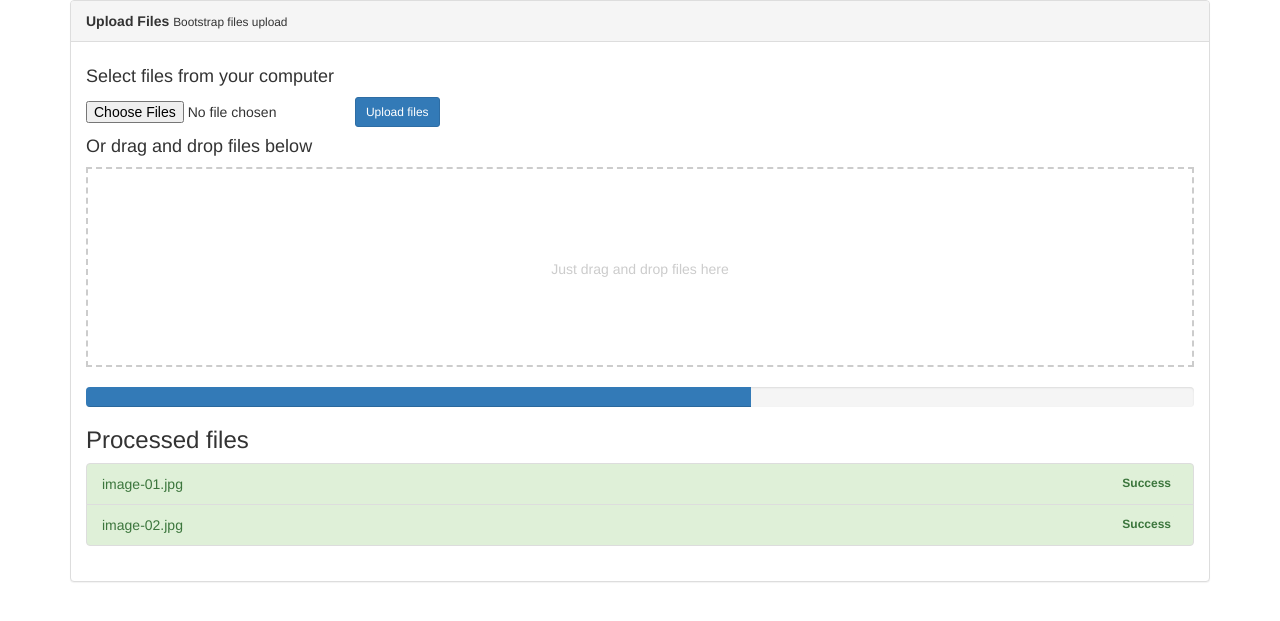
After one commit to sigmundv/encrypt-image, a Flask app: page /upload in a window 1280 px wide. The commit adds this page. Shown: the top 621 px of the page. Run offline with Flask 2, Linux system fonts and the light colour scheme; parts of the project's set-up code (start-up, migrations or seed data) failed here and were passed over; some libraries are stand-ins or nearby versions.

Commit message:
Implemented upload functionality

```diff
--- a/config.py
+++ b/config.py
@@ -23,12 +23,14 @@ class Auth:
 		AUTH_URI = 'https://accounts.google.com/o/oauth2/auth'
 		TOKEN_URI = 'https://accounts.google.com/o/oauth2/token'
 		USER_INFO = 'https://www.googleapis.com/userinfo/v2/me'
-		SCOPE = 'https://www.googleapis.com/auth/userinfo.email'
+		SCOPE = ['profile', 'email']
 
 
 class Config:
     APP_NAME = "ImCrypt"
     SECRET_KEY = os.environ.get("SECRET_KEY") or "imcrypt-dev"
+    SQLALCHEMY_TRACK_MODIFICATIONS = False
+    MAX_CONTENT_LENGTH = 5 * 1024 * 1024  # Max filesize of 5MB
 
 
 class DevConfig(Config):
--- a/imcrypt.py
+++ b/imcrypt.py
@@ -1,32 +1,51 @@
-import ssl
-import datetime
+import datetime, arrow, json, os, base64
+from ssl import SSLContext, PROTOCOL_TLSv1_1, create_default_context
 from requests_oauthlib import OAuth2Session
 from flask import Flask, render_template, redirect, url_for, request, session
-from flask_login import LoginManager, login_required, current_user
+from flask_login import LoginManager, login_required, current_user, login_user, UserMixin, logout_user
 from flask_sqlalchemy import SQLAlchemy
+from flask_hashing import Hashing
 from config import config, Auth
-from requests import HTTPError
+from requests.exceptions import HTTPError
 
 app = Flask(__name__)
 
 app.config.from_object(config["dev"])
 
-db = SQLAlchemy(app)
+hashing = Hashing(app)
 
-class User(db.Model):
+db = SQLAlchemy(app, session_options={"autoflush": False})
+
+class User(db.Model, UserMixin):
     __tablename__ = "users"
     id = db.Column(db.Integer, primary_key=True)
     email = db.Column(db.String(100), unique=True, nullable=False)
-#    name = db.Column(db.String(100), nullable=True)
-#    avatar = db.Column(db.String(200))
+    name = db.Column(db.String(100), nullable=True)
+    avatar = db.Column(db.String(200))
     active = db.Column(db.Boolean, default=False)
     tokens = db.Column(db.Text)
     created_at = db.Column(db.DateTime, default=datetime.datetime.utcnow())
+
+class Uploads(db.Model):
+    __tablename = "uploads"
+    userID = db.Column(db.Integer, db.ForeignKey(User.id), primary_key=True)
+    timestamp = db.Column(db.Float, primary_key=True, default=arrow.utcnow().float_timestamp)
+    data = db.Column(db.Text, unique=True)
+
+    def __init__(self, userID, timestamp, data):
+      self.userID = userID
+      self.timestamp = timestamp
+      self.data = data
 
 
 login_manager = LoginManager(app)
 login_manager.login_view = "login"
 login_manager.session_protection = "strong"
+
+
+@login_manager.user_loader
+def load_user(user_id):
+		return User.query.get(int(user_id))
 
 def get_google_auth(state=None, token=None):
     if token:
@@ -60,6 +79,9 @@ def login():
 
 @app.route('/oauth2callback')
 def callback():
+    # Remember me option is checked
+    #remember = "remember-me" in request.args
+    #print(remember)
     # Redirect user to home page if already logged in.
     if current_user is not None and current_user.is_authenticated:
         return redirect(url_for('index'))
@@ -75,11 +97,15 @@ def callback():
         google = get_google_auth(state=session['oauth_state'])
         try:
             token = google.fetch_token(
-                Auth.TOKEN_URI,
-                client_secret=Auth.CLIENT_SECRET,
-                authorization_response=request.url)
+                      Auth.TOKEN_URI,
+                      client_secret=Auth.CLIENT_SECRET,
+                      authorization_response=request.url
+                    )
         except HTTPError:
             return 'HTTPError occurred.'
+        #remember = "remember-me" in request.args
+        #print(remember)
+        #print(list(request.form.items()))
         google = get_google_auth(token=token)
         resp = google.get(Auth.USER_INFO)
         if resp.status_code == 200:
@@ -89,19 +115,84 @@ def callback():
             if user is None:
                 user = User()
                 user.email = email
-#            user.name = user_data['name']
-            print(token)
+            user.name = user_data['name']
             user.tokens = json.dumps(token)
-#            user.avatar = user_data['picture']
+            user.avatar = user_data['picture']
             db.session.add(user)
             db.session.commit()
+            #login_user(user, remember=remember)
             login_user(user)
             return redirect(url_for('index'))
         return 'Could not fetch your information.'
 
+@app.route('/logout')
+@login_required
+def logout():
+    logout_user()
+    return redirect(url_for('index'))
+
+@app.route("/upload")
+def upload():
+    return render_template("upload.html")
+
+def validateExtension(filename):
+  return '.' in filename and filename.split('.')[-1] in ["jpeg", "jpg", "png", "bmp", "tiff", "svg", "txt"]
+
+def validateFileSize(fileContent):
+  print(app.config["MAX_CONTENT_LENGTH"])
+  print(len(fileContent))
+  #file.seek(0, 2)
+  #print(file.tell())
+  #if file.tell() < app.config["MAX_CONTENT_LENGTH"]:
+  return len(fileContent) < app.config["MAX_CONTENT_LENGTH"]
+
+def encrypt(content, algorithm="base64"):
+  if algorithm == "base64":
+    return base64.b64encode(content)
+
+
+@app.route('/postFileToDatabase', methods=['GET','POST'])
+def postFileToDatabase():
+    images = request.files.getlist('images')
+    #images = request.files['images']
+    print(images)
+    success = False
+
+    #verify the file exists, has an allowed extension, and is under our max file size
+    for file in images:
+      if file and validateExtension(file.filename):
+        #search the database via SQLAlchemy for an upload associated with our user
+        timestamp = arrow.utcnow().float_timestamp
+        upload = Uploads.query.filter_by(userID=current_user.get_id(), timestamp=timestamp).first()
+        #print(upload)
+        #print(current_user.get_id())
+        print(timestamp)
+        #if the user already has an upload, find and overwrite in database
+        content = file.read()
+        if validateFileSize(content):
+          if upload is not None:
+            upload.data = encrypt(content)
+            #print(upload.data)
+          #otherwise, create a new upload database object
+          else:
+            upload = Uploads(userID=current_user.get_id(), timestamp=timestamp, data=encrypt(content))
+          #add our users upload to the database
+          print((upload.userID, upload.timestamp, upload.data[:100]))
+        #print(dir(file))
+          db.session.add(upload)
+
+    db.session.commit()
+    success = True
+
+    print(json.dumps({"Success" : success}))
+
+    return redirect(url_for('index'))
+
+
+
 if __name__ == "__main__":
 
-	app.run(debug=True, ssl_context=("./ssl.crt", "./ssl.key"))
+	app.run(debug=True, ssl_context=('./ssl.crt', './ssl.key'))
 
 #import json
 #
--- a/static/style.css
+++ b/static/style.css
@@ -73,3 +73,22 @@
     display: block;
     margin-top: 10px;
 }
+
+.upload-drop-zone {
+  height: 200px;
+  border-width: 2px;
+  margin-bottom: 20px;
+}
+
+/* skin.css Style*/
+.upload-drop-zone {
+  color: #ccc;
+  border-style: dashed;
+  border-color: #ccc;
+  line-height: 200px;
+  text-align: center
+}
+.upload-drop-zone.drop {
+  color: #222;
+  border-color: #222;
+}
--- a/templates/index.html
+++ b/templates/index.html
@@ -1,4 +1,4 @@
-{%- if current_user.is_authenticated() -%}
+{%- if current_user.is_authenticated -%}
   <div class="collapse navbar-collapse" id="bs-example-navbar-collapse-1">
     <form class="navbar-form navbar-left" role="search" action="/search">
       <div class="form-group">
@@ -7,7 +7,7 @@
       <button type="submit" class="btn btn-default btn-sm">Search</button>
     </form>
     <ul class="nav navbar-nav">
-      <li><a href="#">Upload</a></li>
+      <li><a href="{{url_for('upload')}}">Upload</a></li>
     </ul>
     <ul class="nav navbar-nav navbar-right">
       <li><a href="#">{{current_user.name}}</a></li>
--- a/templates/login.html
+++ b/templates/login.html
@@ -18,7 +18,7 @@
                 <input type="password" class="form-control" placeholder="Password" value="{{request.form.password}}" required>-->
                 <button class="btn btn-lg btn-primary btn-block" type="submit">Sign in with Google</button>
                 <label class="checkbox pull-left">
-                    <input type="checkbox" value="remember-me">
+                    <input type="checkbox" name="remember-me" value="remember-me">
                     Remember me
                 </label>
                 </form>
--- /dev/null
+++ b/templates/upload.html
@@ -0,0 +1,49 @@
+<!DOCTYPE html>
+<head>
+  <title>Flask Intro - upload page</title>
+    <meta name="viewport" content="width=device-width, initial-scale=1.0">
+    <link href="static/bootstrap.min.css" rel="stylesheet" media="screen">
+    <link href="static/style.css" rel="stylesheet" media="screen">
+</head>
+<body>
+<div class="container">
+      <div class="panel panel-default">
+        <div class="panel-heading"><strong>Upload Files</strong> <small>Bootstrap files upload</small></div>
+        <div class="panel-body">
+
+          <!-- Standard Form -->
+          <h4>Select files from your computer</h4>
+          <form action=" {{url_for('postFileToDatabase')}} " method="post" enctype="multipart/form-data" id="js-upload-form">
+            <div class="form-inline">
+              <div class="form-group">
+                <input type="file" name="images" id="js-upload-files" multiple>
+              </div>
+              <button type="submit" class="btn btn-sm btn-primary" id="js-upload-submit">Upload files</button>
+            </div>
+          </form>
+
+          <!-- Drop Zone -->
+          <h4>Or drag and drop files below</h4>
+          <div class="upload-drop-zone" id="drop-zone">
+            Just drag and drop files here
+          </div>
+
+          <!-- Progress Bar -->
+          <div class="progress">
+            <div class="progress-bar" role="progressbar" aria-valuenow="60" aria-valuemin="0" aria-valuemax="100" style="width: 60%;">
+              <span class="sr-only">60% Complete</span>
+            </div>
+          </div>
+
+          <!-- Upload Finished -->
+          <div class="js-upload-finished">
+            <h3>Processed files</h3>
+            <div class="list-group">
+              <a href="#" class="list-group-item list-group-item-success"><span class="badge alert-success pull-right">Success</span>image-01.jpg</a>
+              <a href="#" class="list-group-item list-group-item-success"><span class="badge alert-success pull-right">Success</span>image-02.jpg</a>
+            </div>
+          </div>
+        </div>
+      </div>
+</div> <!-- /container -->
+</body>
```
